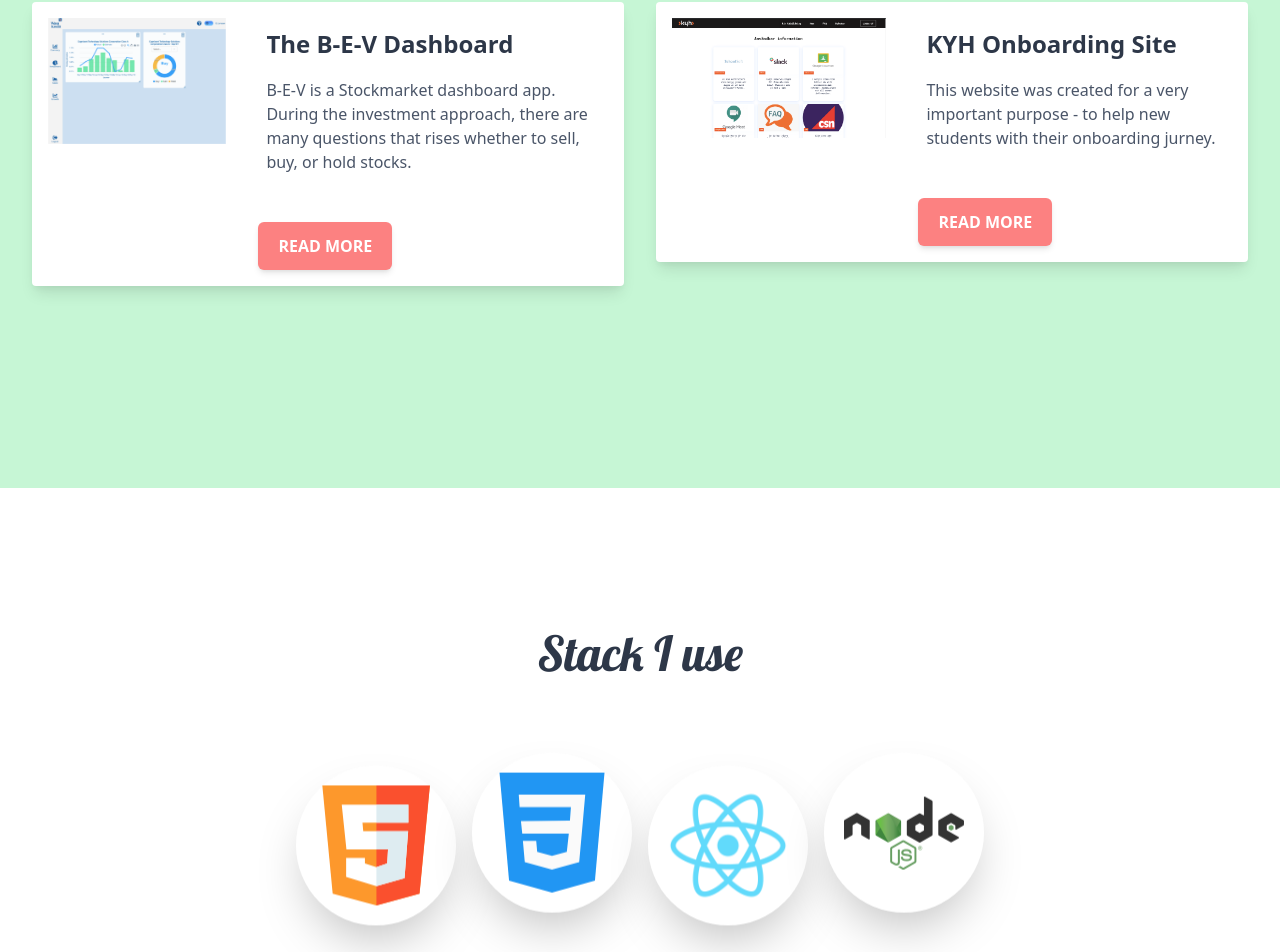
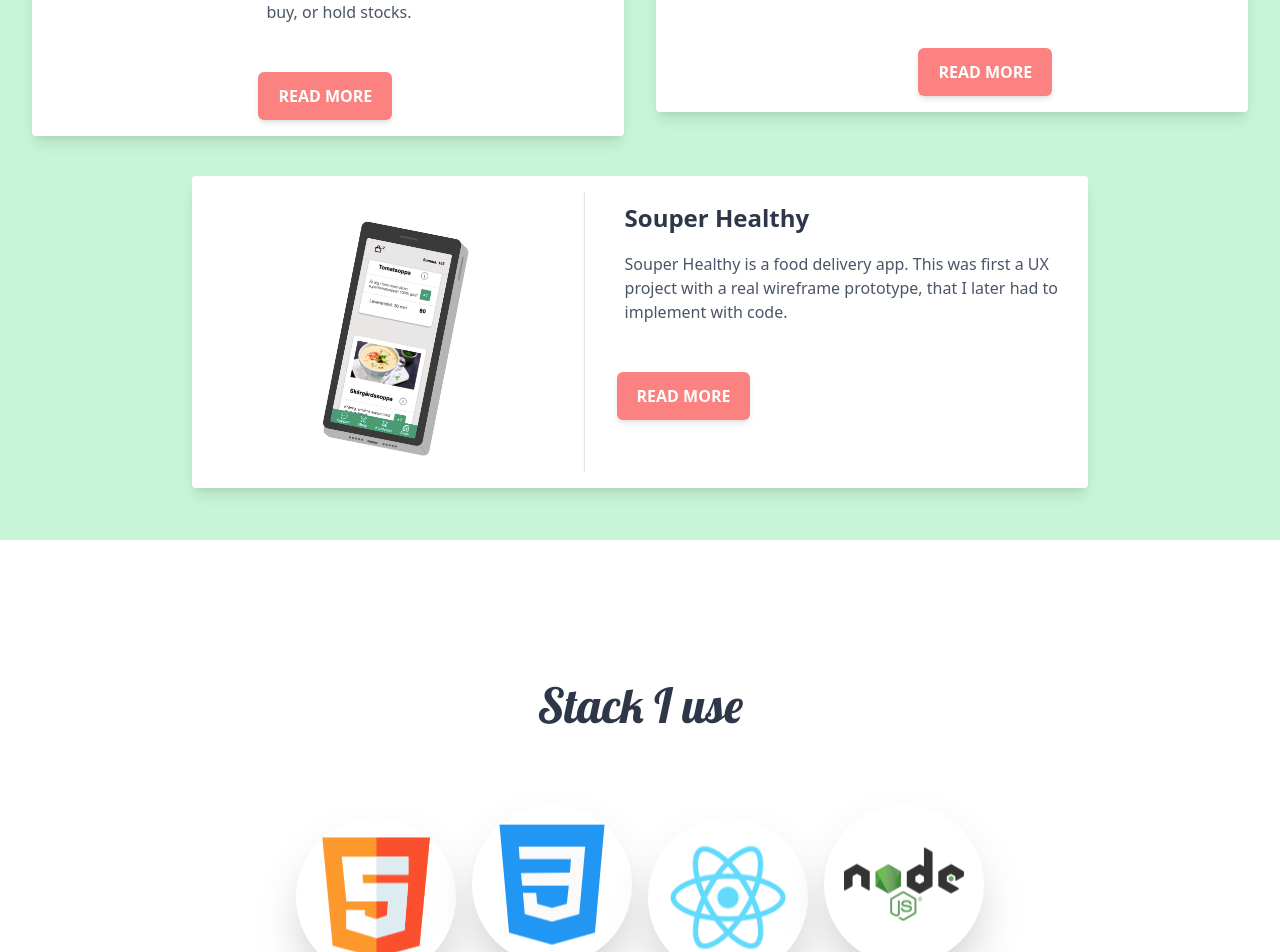
Before and after one commit to jbrorson/Exam-React-Portfolio, a React (Create React App) app: page / in a window 1280 px wide. Shown: the part 1112-2064 px from the top of the page. Built offline with nearby package versions, Linux system fonts and the light colour scheme.

Commit message:
New project to display in project component

```diff
--- a/src/components/Projects.js
+++ b/src/components/Projects.js
@@ -52,6 +52,27 @@ function Projects() {
           </div>
         </div>
       </div>
+      <div className="block md:inline-block w-full">
+        <div className="flex flex-col md:flex-row md:max-w-4xl max-w-sm mx-auto bg-white my-5 rounded-default sm:rounded-0 shadow-lg overflow-hidden">
+          <div className="p-4 md:w-full">
+            <img
+              className="object-cover w-full"
+              src="assets/soup.png"
+              alt="Work that I have done" />
+          </div>
+          <div className="p-4">
+            <div className="flex flex-col justify-between">
+              <h1 className="m-2 text-gray-800 text-4xl font-bold md:text-2xl">Souper Healthy</h1>
+              <p className="m-2 text-gray-700">Souper Healthy is a food delivery app. This was first a UX project with a real wireframe prototype, that I later had to implement with code.</p>
+              <div>
+                <div>
+                  <Modal />
+                </div>
+              </div>
+            </div>
+          </div>
+        </div>
+      </div>
     </div>
   )
 }
```
